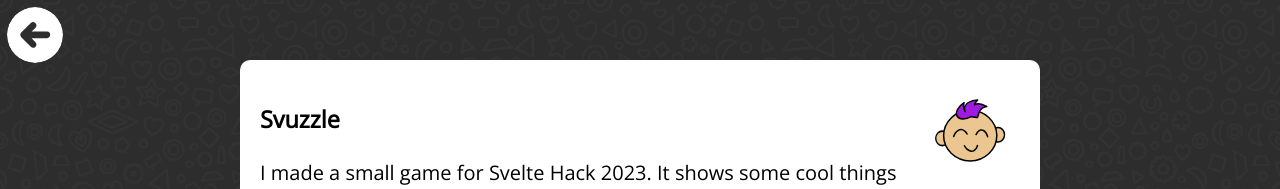
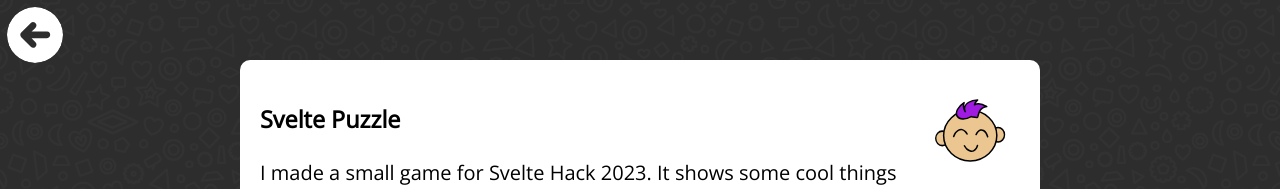
Before and after one commit to bersling/sveltepuzzle, a SvelteKit app in the folder client/: page /about in a window 1280 px wide. Shown: the top 189 px of the page. Built offline with nearby package versions, Linux system fonts and the light colour scheme.

Commit message:
revert weird name

```diff
--- a/client/capacitor.config.ts
+++ b/client/capacitor.config.ts
@@ -2,7 +2,7 @@
 
 const config: CapacitorConfig = {
 	appId: 'com.toddlergames.sveltepuzzle',
-	appName: 'Svuzzle',
+	appName: 'Svelte puzzle',
 	webDir: 'build',
 	bundledWebRuntime: false
 };
--- a/client/src/routes/about/+page.svelte
+++ b/client/src/routes/about/+page.svelte
@@ -42,7 +42,7 @@
 			<div class="main-section-wrapper">
 				<div class="section main-section">
 					<img src="/toddlers/toddler.svg" class="icon" />
-					<h3>Svuzzle</h3>
+					<h3>Svelte Puzzle</h3>
 					<p>
 						I made a small game for Svelte Hack 2023. It shows some cool things you can do with
 						svelte.
```
Also changed, not shown: 1 other file (tests, documents, lock files or other folders).
